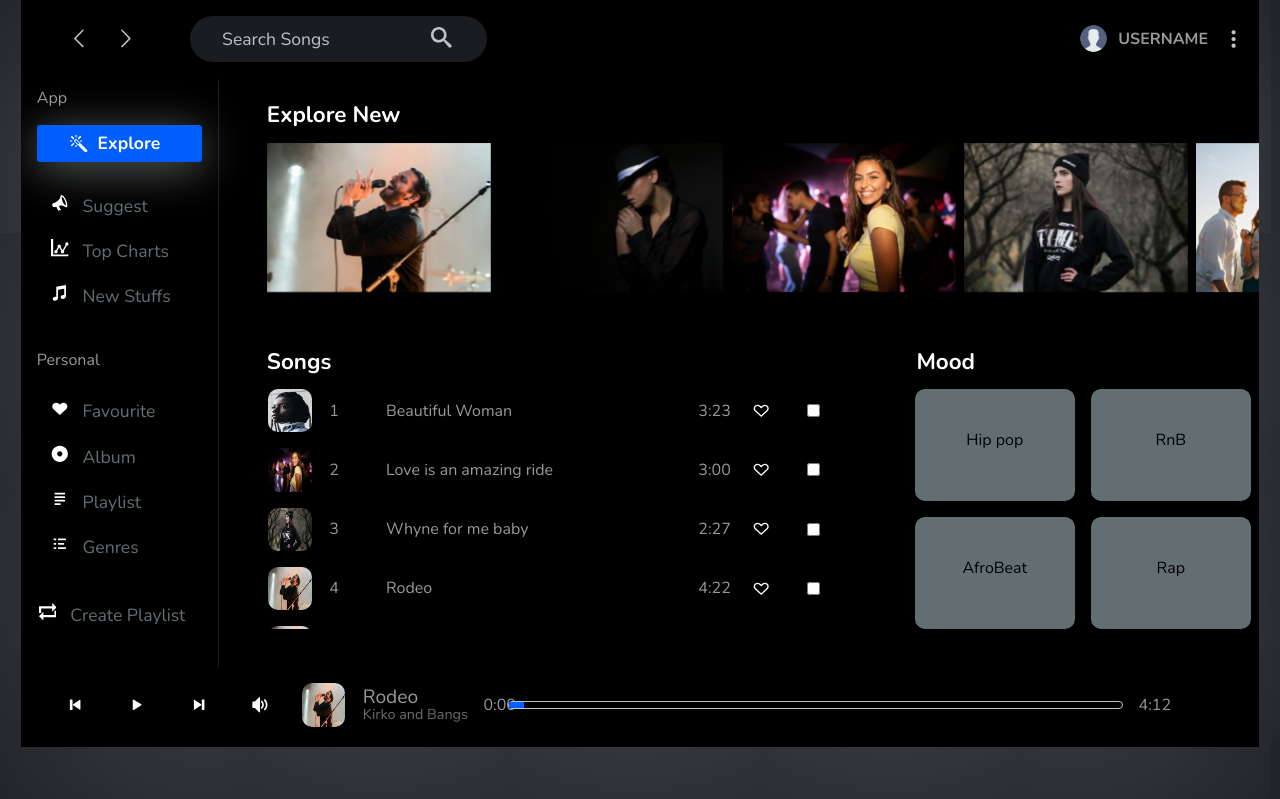
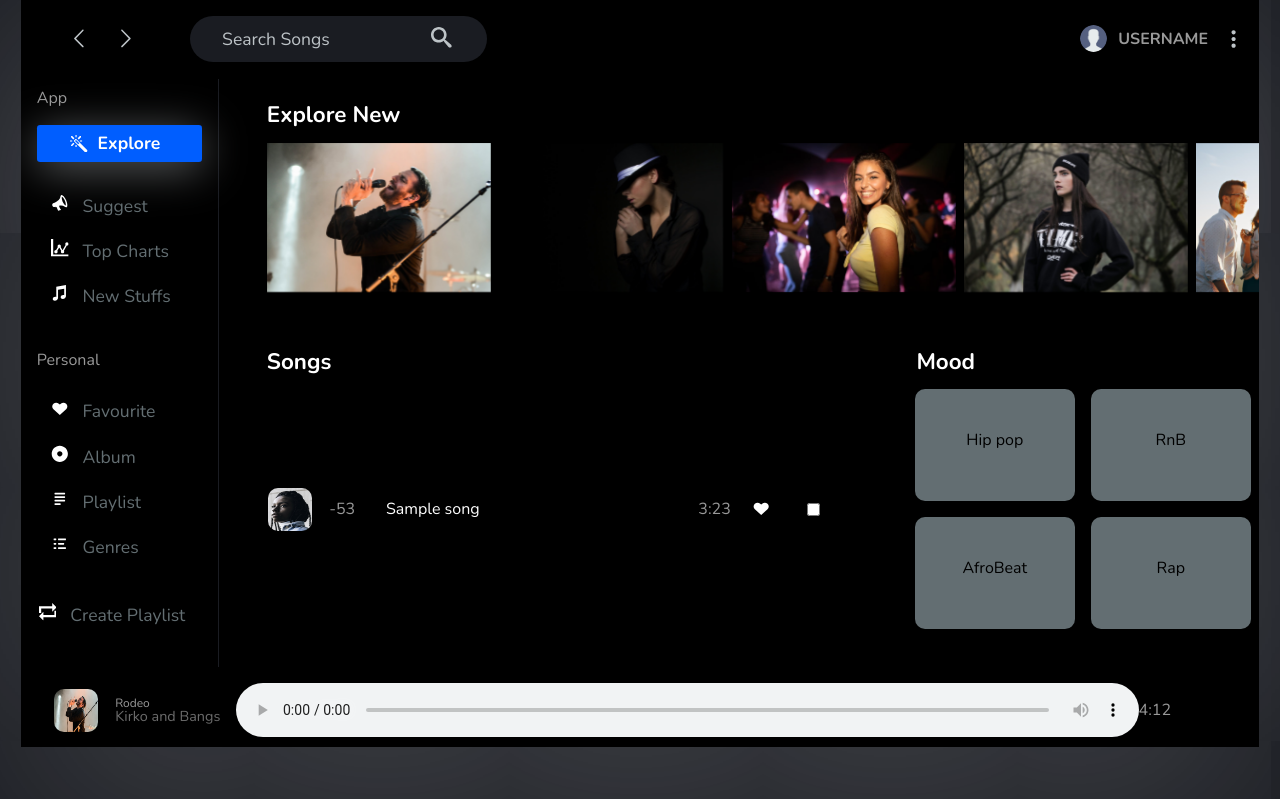
Before and after one commit to gr8temi/jamz, a Flask app: template templates/main.html in a window 1280 px wide. Shown: the part 22-821 px from the top of the page. Run offline with Flask 2, Linux system fonts and the light colour scheme; the template is opened without the code that fills it: most values are stand-ins (such as "Sample title", 1, 10 or a date in 2020); parts of the project's set-up code (start-up, migrations or seed data) failed here and were passed over; some libraries are stand-ins or nearby versions.

Commit message:
connect favourite logic to frontend

```diff
--- a/static/css/style.css
+++ b/static/css/style.css
@@ -478,3 +478,7 @@
 q:after {
   content: '';
   content: none; }
+#song_menu a{
+  text-decoration: none;
+  color: #fff;
+}
--- a/static/jquery/main.js
+++ b/static/jquery/main.js
@@ -1,6 +1,7 @@
 
-function play(song) {
+function play(song,art) {
     $("#song_id").attr('src', 'static/music/' + song)
+    $(".playing").html(song+"<span class='artist'>"+art+"</span>")
 }
 
 function fav(song,fav) {
@@ -229,3 +230,8 @@
         }
     })
 }
+function fav_get(){
+    $.get("/favourite", function(data){
+        $(".songs-holder").html(data)
+    })
+}
--- a/templates/main.html
+++ b/templates/main.html
@@ -94,7 +94,7 @@
                             <svg class="sidebar__icon">
                                 <use xlink:href="/static/img/sprite.svg#icon-heart"></use>
                             </svg>
-                            <a href="#" class="list__ele">Favourite</a>
+                            <a href="javascript:void(0)" onclick="fav_get()" class="list__ele">Favourite</a>
                         </li>
 
                         <li class="list__item">
@@ -135,7 +135,7 @@
                     <div class="heading-primary">Explore New</div>
 
                     <div class="carousel-wrap">
-                        <div class="owl-carousel">
+                        <div class="owl-carousel ">
                             <div class="item"><img src="../static/img/b7.jpg">
                                 <div class="desc">Nicki Minaj</div>
                             </div>
@@ -164,74 +164,37 @@
                     </div>
                 </div>
 
-                <div class="song-contents">
-                    <div class="songs">
+                <div class="song-contents" >
+                    <div class="songs" id="song_menu">
                         <div class="heading-primary">Songs</div>
-                        <div class="songs-holder" id="song">
-                            <div class="song">
+                        <div class="songs-holder" >
+                                {% for song in songs %}
+                                {% if song.favourite ==0 %}
+                            <div class="song " >
                                 <img src="/static/img/b1.jpg" alt="album art" class="song-img">
-                                <p class="song-no">1</p>
-                                <p class="song-name">Beautiful Woman
-                                </p>
+                                <p class="song-no">{{song.id -54}}</p>
+                                <a href="javascript:void(0);" onclick="play('{{song.song}}','{{song.artiste}}')"  class="song-name">{{song.song_name}}
+                                </a>
                                 <p class="song-time">3:23</p>
-                                <svg class="sidebar__icon like-icon">
-                                    <use xlink:href="/static/img/sprite.svg#icon-heart-outlined" class="like-icon"></use>
+                                <svg onclick="fav('{{song.song_name}}','{{song.favourite}}')"  class="sidebar__icon like-icon">
+                                    <use   class="fav_button" xlink:href="/static/img/sprite.svg#icon-heart-outlined" class="like-icon"></use>
                                 </svg>
                                 <input type="checkbox" class="song-icon">
                             </div>
-
-                            <div class="song">
-                                <img src="/static/img/b2.jpg" alt="album art" class="song-img">
-                                <p class="song-no">2</p>
-                                <p class="song-name">Love is an amazing ride</p>
-                                <p class="song-time">3:00</p>
-                                <svg class="sidebar__icon like-icon">
-                                    <use xlink:href="/static/img/sprite.svg#icon-heart-outlined"></use>
-                                </svg>
-                                <input type="checkbox" class="song-icon">
-                            </div>
-
-                            <div class="song">
-                                <img src="/static/img/b4.jpg" alt="album art" class="song-img">
-                                <p class="song-no">3</p>
-                                <p class="song-name">Whyne for me baby</p>
-                                <p class="song-time">2:27</p>
-                                <svg class="sidebar__icon like-icon">
-                                        <use xlink:href="/static/img/sprite.svg#icon-heart-outlined"></use>
+                            {% else %}
+                            <div class="song ">
+                                    <img src="/static/img/b1.jpg" alt="album art" class="song-img">
+                                    <p class="song-no">{{song.id -54}}</p>
+                                    <a href="javascript:void(0);" onclick="play('{{song.song}}','{{song.artiste}}')"  class="song-name">{{song.song_name}}
+                                    </a>
+                                    <p class="song-time">3:23</p>
+                                    <svg onclick="fav('{{song.song_name}}','{{song.favourite}}')" class="sidebar__icon like-icon liked">
+                                        <use  class="fav_button" xlink:href="/static/img/sprite.svg#icon-heart" class="liked"></use>
                                     </svg>
-                                <input type="checkbox" class="song-icon">
-                            </div>
-
-                            <div class="song">
-                                <img src="/static/img/b7.jpg" alt="album art" class="song-img">
-                                <p class="song-no">4</p>
-                                <p class="song-name">Rodeo</p>
-                                <p class="song-time">4:22</p>
-                                <svg class="sidebar__icon like-icon">
-                                    <use xlink:href="/static/img/sprite.svg#icon-heart-outlined"></use>
-                                </svg>
-                                <input type="checkbox" class="song-icon">
-                            </div>
-                            <div class="song">
-                                <img src="/static/img/b7.jpg" alt="album art" class="song-img">
-                                <p class="song-no">4</p>
-                                <p class="song-name">Rodeo</p>
-                                <p class="song-time">4:22</p>
-                                <svg class="sidebar__icon like-icon">
-                                        <use xlink:href="/static/img/sprite.svg#icon-heart-outlined"></use>
-                                    </svg>
-                                <input type="checkbox" class="song-icon">
-                            </div>
-                            <div class="song">
-                                <img src="/static/img/b7.jpg" alt="album art" class="song-img">
-                                <p class="song-no">4</p>
-                                <p class="song-name">Rodeo</p>
-                                <p class="song-time">4:22</p>
-                                <svg class="sidebar__icon like-icon">
-                                    <use xlink:href="/static/img/sprite.svg#icon-heart-outlined"></use>
-                                </svg>
-                                <input type="checkbox" class="song-icon">
-                            </div>
+                                    <input type="checkbox" class="song-icon">
+                                </div>
+                                {% endif %}
+                            {% endfor %}
                         </div>
                     </div>
 
@@ -250,7 +213,7 @@
 
         <footer class="footer">
             <div class="footer-items">
-                <svg class="sidebar__icon like-icon">
+                <!-- <svg class="sidebar__icon like-icon">
                     <use xlink:href="/static/img/sprite.svg#icon-controller-jump-to-start"></use>
                 </svg>
 
@@ -265,16 +228,17 @@
 
                 <svg class="sidebar__icon like-icon">
                     <use xlink:href="/static/img/sprite.svg#icon-volume-medium"></use>
-                </svg>
+                </svg> -->
 
                 <img src="/static/img/b7.jpg" alt="album art" class="song-img">
 
-                <p class="song-name playing">Rodeo <span class="artist">Kirko and Bangs</span></p>
+                <p style="font-size: 12px;" class="song-name playing">Rodeo <span class="artist">Kirko and Bangs</span></p>
 
-                <p class="song-time">0:00</p>
-                <div class="range" id="range">
+                <!-- <p class="song-time">0:00</p> -->
+                <!-- <div class="range" id="range">
                     <div class="slider" id="slider2"></div>
-                </div>
+                </div> -->
+                <audio style="width: 100%" id="song_id" controls="controls" autoplay></audio>
                 <p class="song-time">4:12</p>
             </div>
         </footer>
@@ -282,6 +246,7 @@
         <script src="../static/jquery/jquery.min.js"></script>
         <script src="../static/script/owl.carousel.min.js"></script>
         <script src="../static/script/index.js"></script>
+        <script src="../static/jquery/main.js"></script>
 </body>
 
 </html>
```
Also changed, not shown: templates/favourite.html (+12 -4 lines).
